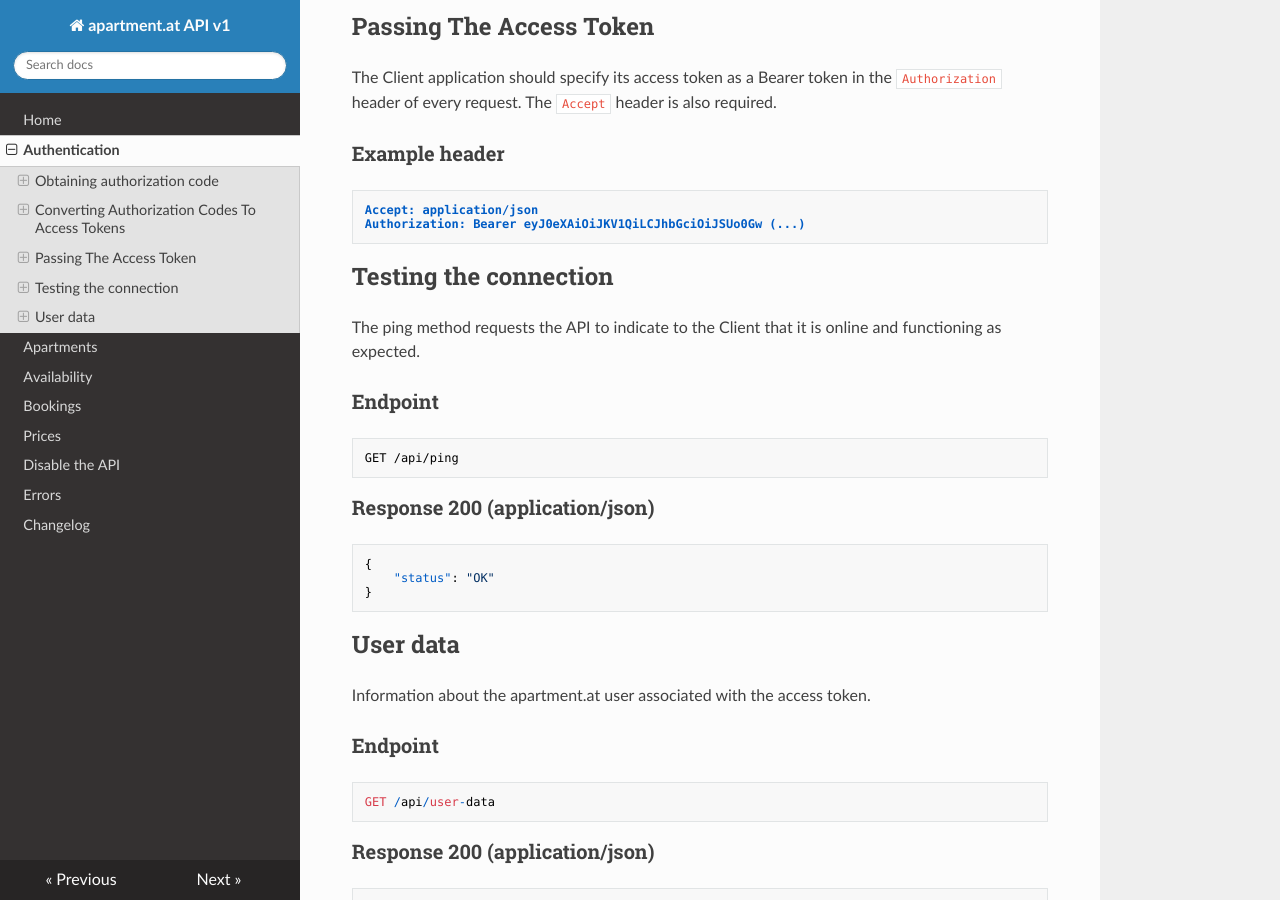
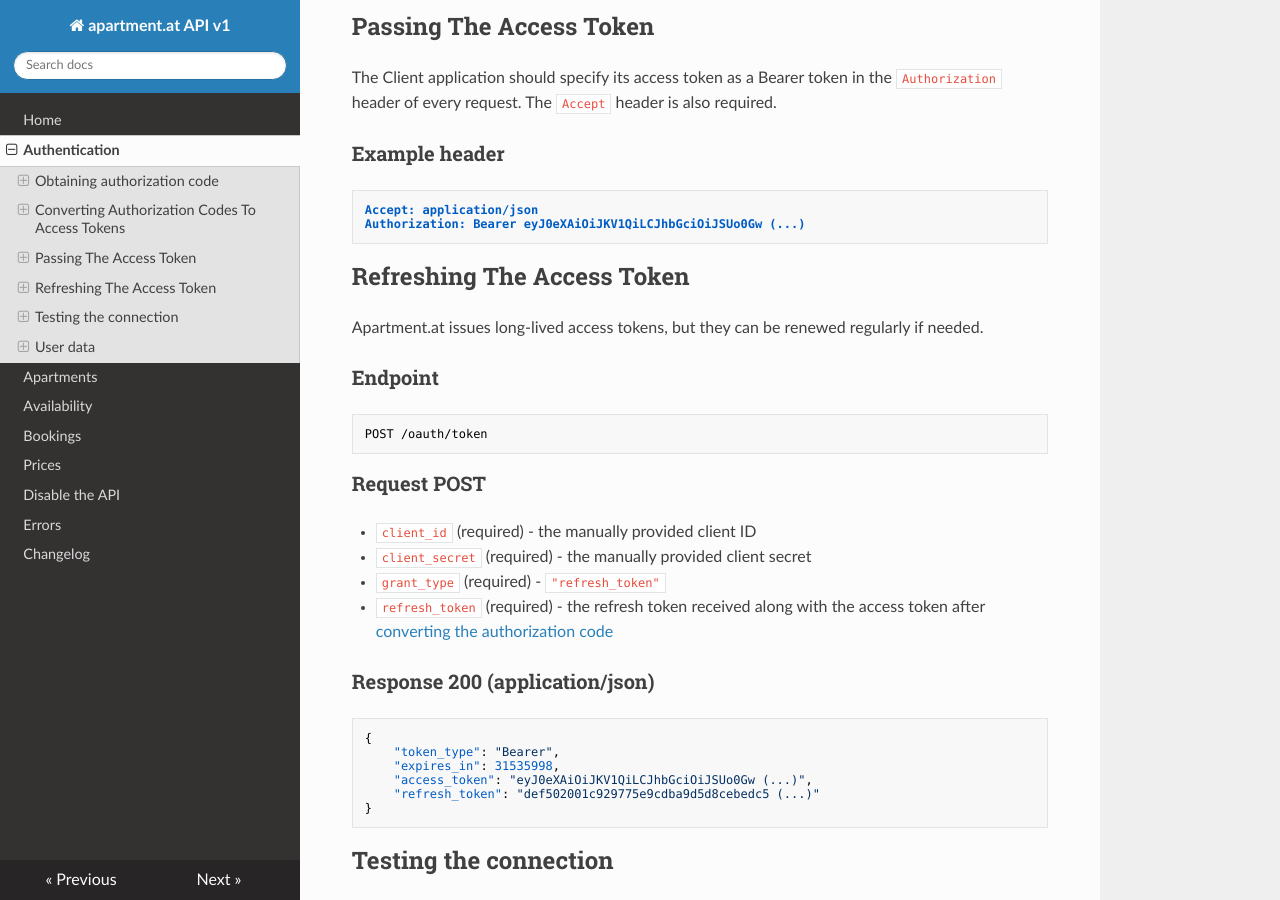
Before and after one commit to ApartmentAT/aat-api-docs, an MkDocs documentation site: the page built from docs/authentication.md, in a window 1280 px wide and 900 px high, scrolled down 1610 px. Built offline with MkDocs 1.6.1, drawn with Linux system fonts in a browser that asks for light colours; nearby versions of some CDN libraries; old or Windows-style settings are respelled for this version of MkDocs.

Commit message:
Added refresh token section, fixed links

````diff
--- a/docs/authentication.md
+++ b/docs/authentication.md
@@ -72,6 +72,31 @@ Accept: application/json
 Authorization: Bearer eyJ0eXAiOiJKV1QiLCJhbGciOiJSUo0Gw (...)
 ```
 
+## Refreshing The Access Token
+
+Apartment.at issues long-lived access tokens, but they can be renewed regularly if needed.
+
+### Endpoint
+```
+POST /oauth/token
+```
+
+### Request POST
+- `client_id` (required) -  the manually provided client ID
+- `client_secret` (required) - the manually provided client secret
+- `grant_type` (required) - `"refresh_token"`
+- `refresh_token` (required) - the refresh token received along with the access token after [converting the authorization code](#converting-authorization-codes-to-access-tokens)
+
+### Response 200 (application/json)
+```json
+{
+    "token_type": "Bearer",
+    "expires_in": 31535998,
+    "access_token": "eyJ0eXAiOiJKV1QiLCJhbGciOiJSUo0Gw (...)",
+    "refresh_token": "def502001c929775e9cdba9d5d8cebedc5 (...)"
+}
+```
+
 ## Testing the connection
 
 The ping method requests the API to indicate to the Client that it is online and functioning as expected.
````
Also changed, not shown: docs/bookings.md (+2 -2 lines).
